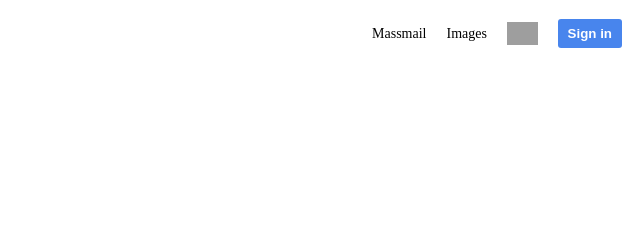
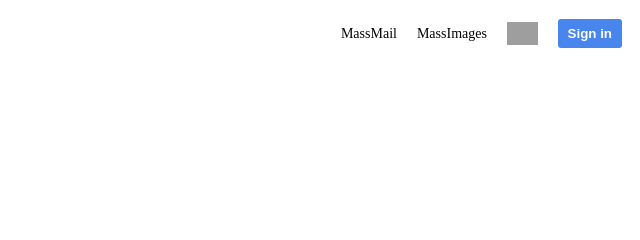
Before and after one commit to mass234/Massle, a plain HTML site: page index.html in a window 1280 px wide. Shown: the top 240 px of the page, 640-1280 px from the left. Drawn offline with Linux system fonts and the light colour scheme; grey boxes are pictures that could not be loaded.

Commit message:
Update index.html

```diff
--- a/index.html
+++ b/index.html
@@ -5,8 +5,8 @@
         <ul>
          <li><a class="links" href="https://accounts.google.com/login"><button class="signbutton" type="button" onclick= "https://accounts.google.com/login/">Sign in</button></a></li>
            <li><a href="#grid"><img class="grid" src="https://cdn3.iconfinder.com/data/icons/navigation-and-settings/24/Material_icons-01-11-512.png" title="Google apps"></a></li>
-          <li><a href="https://www.google.co.jp/imghp?hl">Images</a></li>
-          <li><a href="https://mail.google.com/mail">Massmail</a></li>
+          <li><a href="https://www.google.co.jp/imghp?hl">MassImages</a></li>
+          <li><a href="https://mail.google.com/mail">MassMail</a></li>
           <link rel="stylesheet" href="style.css" />
           </ul>
     </header>
```
